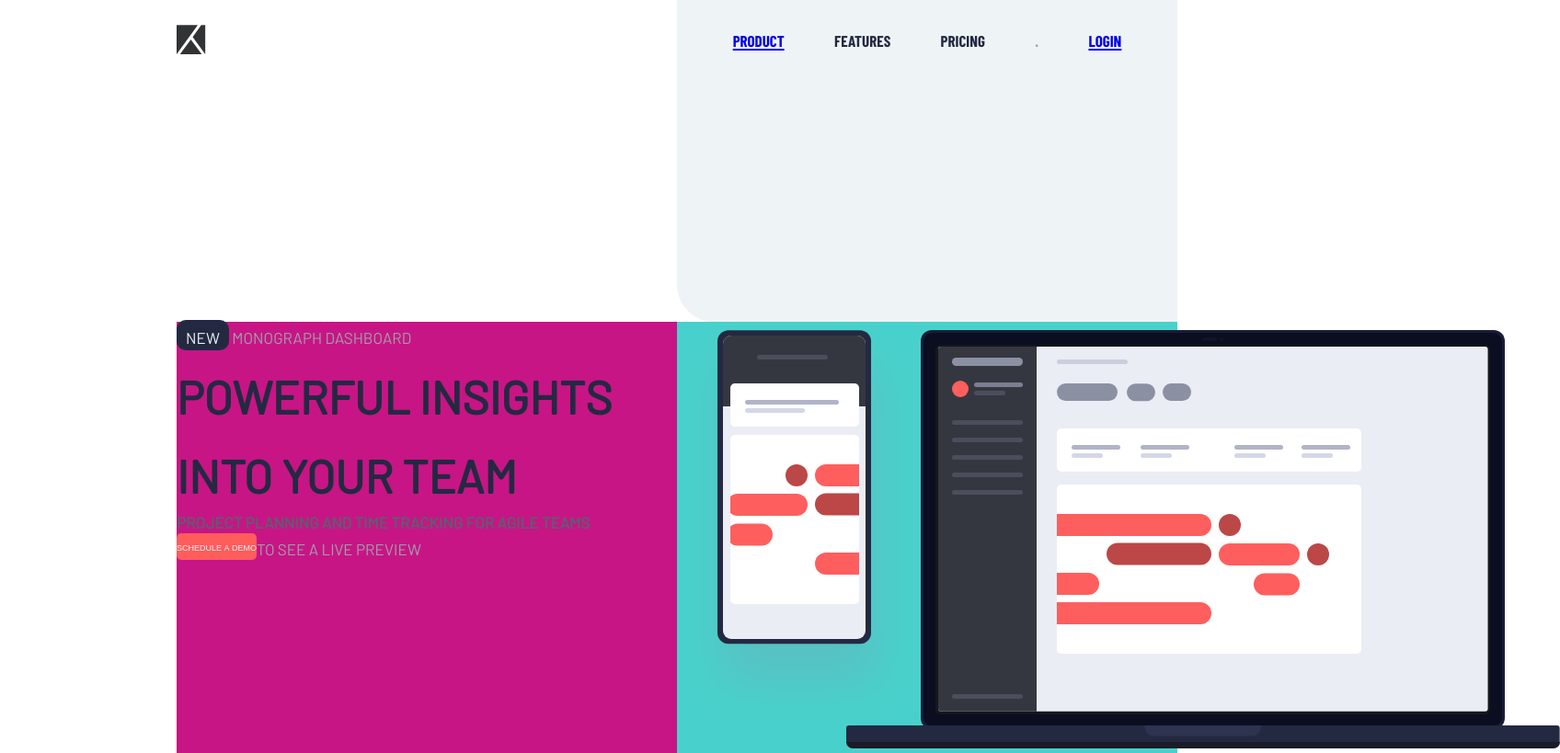
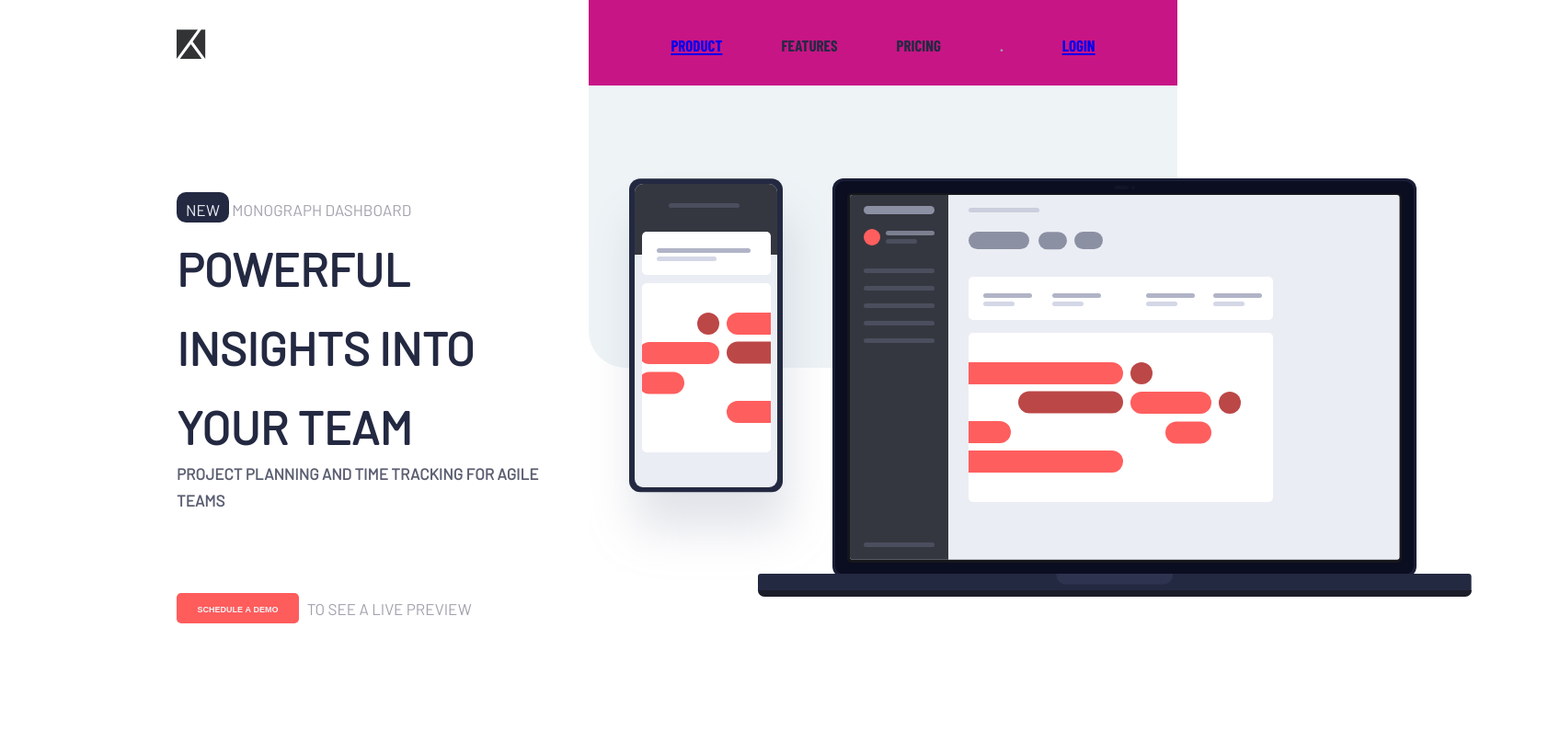
Before and after one commit to sana-ben036/brief-C2N3, a website: page index.html in a window 1280 px wide. Shown: the whole page at 92% size, 1696 px wide, since content can reach past the window. Drawn offline with nearby package versions, Linux system fonts and the light colour scheme.

Commit message:
traitement de button

```diff
--- a/public/scss/_header.scss
+++ b/public/scss/_header.scss
@@ -1,15 +1,20 @@
 
 header{
+    position:fixed;
+    top: 0;
+    left: 0;
+    right: 0;
     nav{
         font-family: 'Barlow Condensed';
         width: 50%;
-        height: 350px;
+        height: 400px;
         border-radius: 0 0 0 40px;
         float:right;
         background-color: $color4;
 
 
         .menu{
+            background-color: mediumvioletred;
             display: flex;
             flex-direction: row;
             justify-content: center;
@@ -29,6 +34,7 @@ header{
     .logo{
         width: 50%;
         height: 350px;
+        padding-left: 15%;
         img{
             float: left;
             padding:5% 0;
--- a/public/scss/_main.scss
+++ b/public/scss/_main.scss
@@ -13,6 +13,5 @@ body{
     font-family: 'Barlow';
     font-variant-caps: all-petite-caps;
     font-size: 1.5em;
-    padding-left: 15%;
 
 }
--- a/public/scss/_section.scss
+++ b/public/scss/_section.scss
@@ -1,14 +1,18 @@
 section{
+    position: fixed;
+    top: 185px;
+    left: 0;
+    right: 0;
     width: 100%;
     display: flex;
     flex-direction: row;
 
 
     .info {
-        background-color: mediumvioletred;
         display: block;
         width: 50%;
         color:$color2;
+        padding: 2% 0 0 15%;
 
         span{
             background-color: $color1;
@@ -33,24 +37,27 @@ section{
             display: flex;
             flex-direction: row;
             flex-wrap: wrap;
+            margin-top: 20%;
             button{
                 display: inline-block;
                 font-variant-caps: all-petite-caps;
                 background-color: $primarycolor;
                 color: $color4;
+                font-weight: bold;
                 border: none;
                 border-radius: 5px;
+                padding: 2% 5%;
 
             }
             p{
                 display: inline-block;
+                margin-left: 2%;
             }
         }
 
     }
 
     .board {
-        background-color: mediumturquoise;
         display: block;
         width: 50%;
 
@@ -58,5 +65,7 @@ section{
 
 
 
+
+
     }
 }
```
Also changed, not shown: public/css/style.css.
